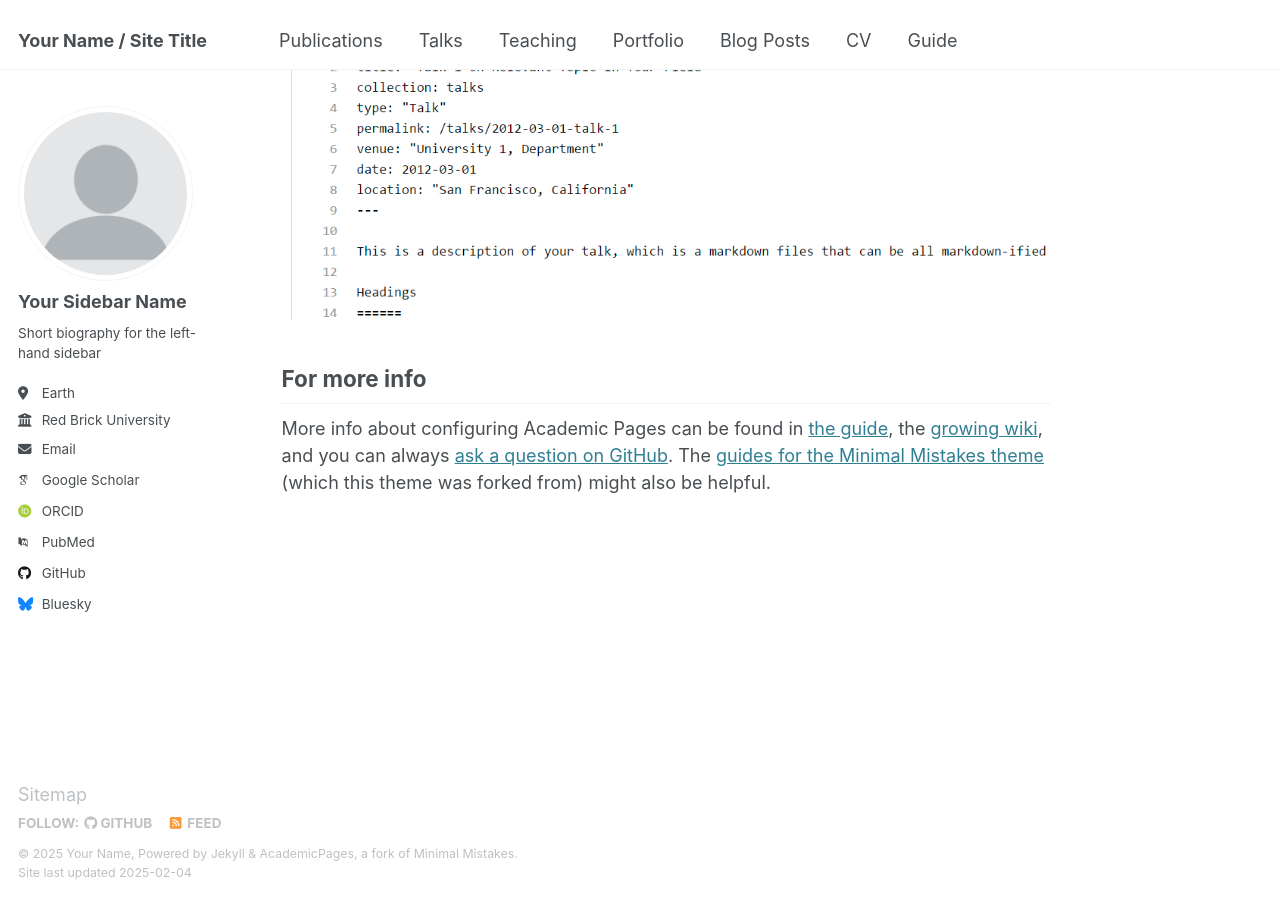
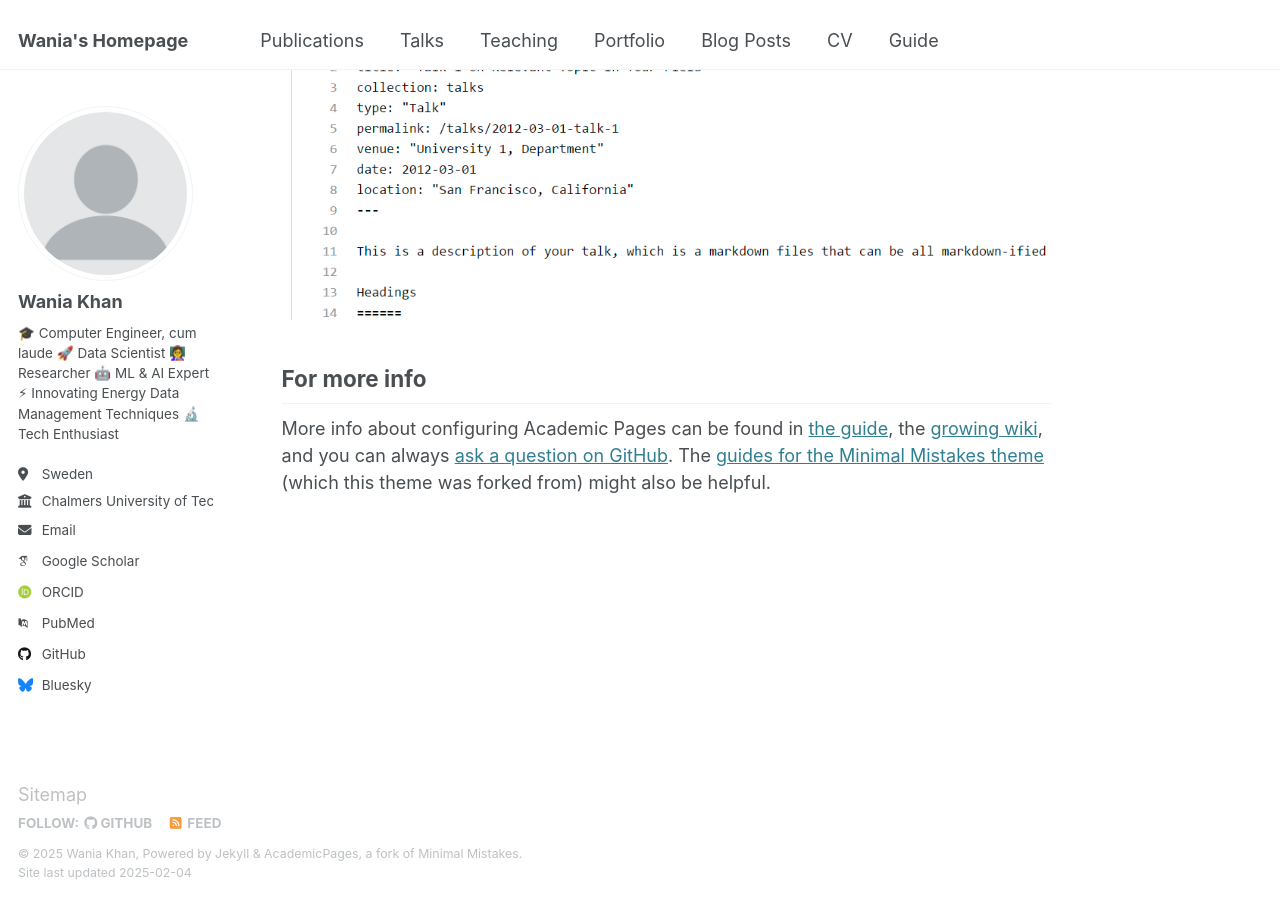
Before and after one commit to WaniaKhance/WaniaKhan-Profile, a Jekyll site: the page built from _pages/about.md, in a window 1280 px wide and 900 px high, scrolled down 2642 px. Built offline with Jekyll 4.4.1, drawn with Linux system fonts in a browser that asks for light colours; some web fonts are replaced.

Commit message:
Update _config.yml

```diff
--- a/_config.yml
+++ b/_config.yml
@@ -8,12 +8,14 @@
 
 # Basic Site Settings
 locale                   : "en-US"
-site_theme               : "default"
-title                    : "Your Name / Site Title"
+title                    : "Wania's Homepage"
 title_separator          : "-"
-name                     : &name "Your Name"
-description              : &description "personal description"
-url                      : https://academicpages.github.io # the base hostname & protocol for your site e.g. "https://[your GitHub username].github.io"
+name                     : &name "Wania Khan"
+description              : &description "🎓 Computer Engineer, cum laude 🚀 Data Scientist
+👩‍🏫 Researcher   🤖 ML & AI Expert
+⚡ Innovating Energy Data Management Techniques
+🔬 Tech Enthusiast "
+url                      : https://WaniaKhance.github.io/WaniaKhan-Profile/ # the base hostname & protocol for your site e.g. "https://[your GitHub username].github.io"
 baseurl                  : "" # the subpath of your site, e.g. "/blog"
 repository               : "academicpages/academicpages.github.io"
 
@@ -23,19 +25,22 @@ repository               : "academicpages/academicpages.github.io"
 author:
   # Biographic information
   avatar           : "profile.png"
-  name             : "Your Sidebar Name"
+  name             : "Wania Khan"
   pronouns         : # example: "she/her"
-  bio              : "Short biography for the left-hand sidebar"
-  location         : "Earth"
-  employer         : "Red Brick University"
+  bio              : "🎓 Computer Engineer, cum laude 🚀 Data Scientist
+👩‍🏫 Researcher   🤖 ML & AI Expert
+⚡ Innovating Energy Data Management Techniques
+🔬 Tech Enthusiast"
+  location         : "Sweden"
+  employer         : "Chalmers University of Technology"
   uri              : # URL
-  email            : "none@example.org"
+  email            : "waniakhance@gmail.com"
 
   # Academic websites
   arxiv            : # URL - Update with the correct link to your profile
-  googlescholar    : "https://scholar.google.com/citations?user=PS_CX0AAAAAJ"
+  googlescholar    : "https://scholar.google.com/citations?user=bhi_MKMAAAAJ&hl=en&authuser=1"
   impactstory      : # URL
-  orcid            : "http://orcid.org/yourorcidurl"
+  orcid            : "https://orcid.org/0000-0001-7770-3888?lang=en"
   semantic         : # URL
   pubmed           : "https://www.ncbi.nlm.nih.gov/pubmed/?term=john+snow"
   researchgate     : # URL
@@ -45,7 +50,7 @@ author:
   bitbucket        : # Username - Update with your username on the site
   codepen          : # Username
   dribbble         : # Username
-  github           : "academicpages"
+  github           : "WaniaKhance"
   kaggle           : # Username
   stackoverflow    : # User number or user number and name (i.e., use "1" or "1/jeff-atwood")
 
```
